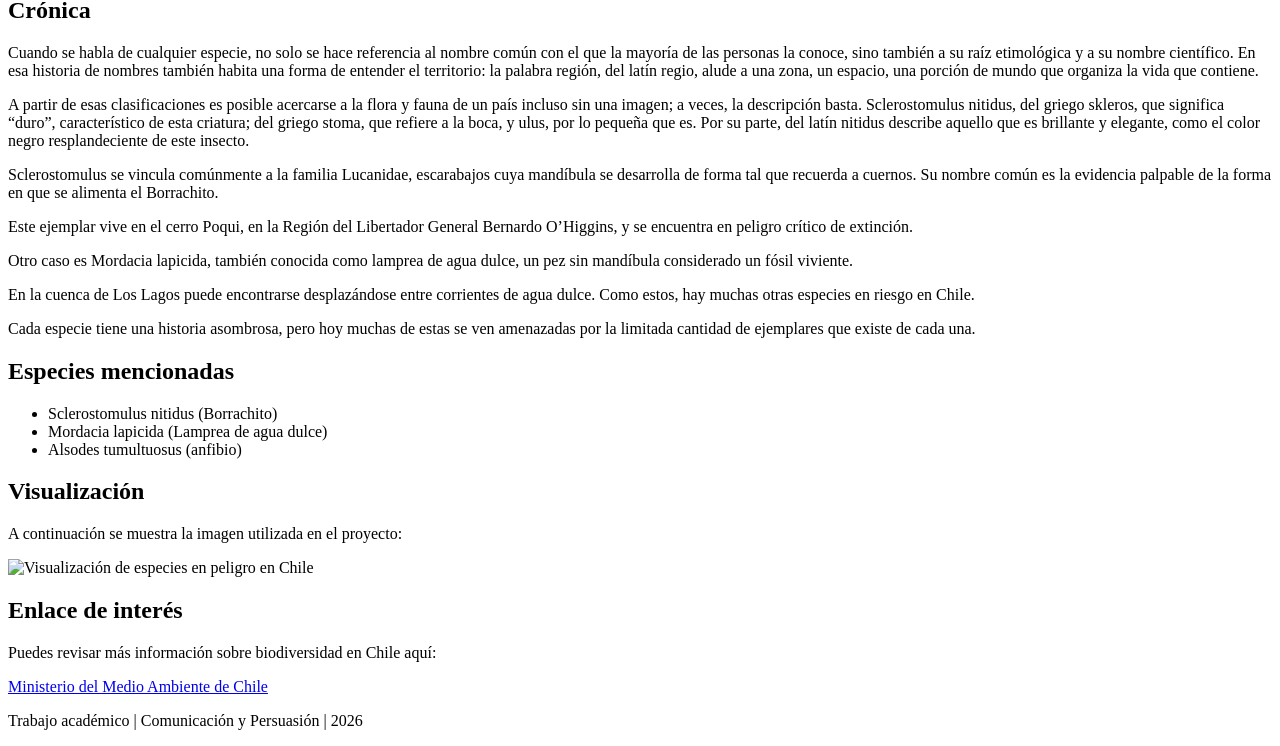
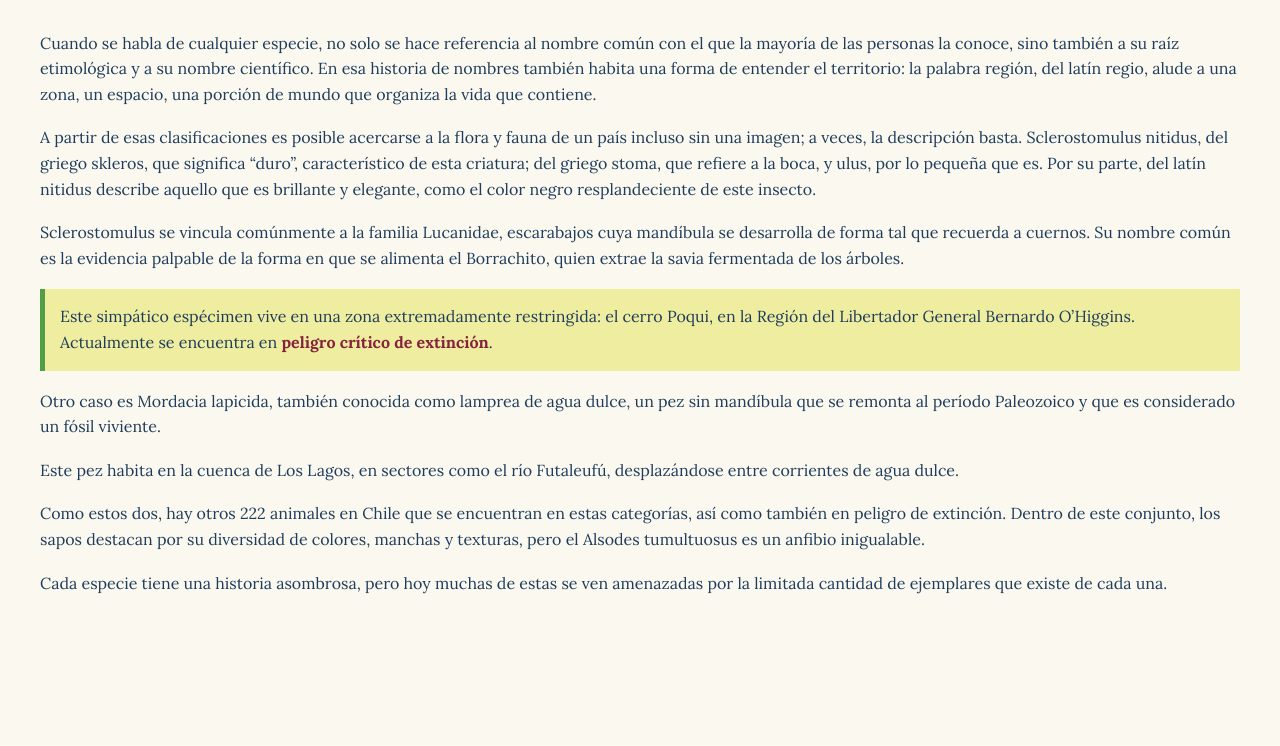
Before and after one commit to martinafinkenberger/paginaweb, a plain HTML site: page docs/index.html in a window 1280 px wide. Shown: the part 121-867 px from the top of the page. After the commit the page ends 800 px from the top, so only its background shows below. Drawn offline with Linux system fonts and the light colour scheme; a web font is replaced by a local one.

Commit message:
Update index.html

```diff
--- a/docs/index.html
+++ b/docs/index.html
@@ -2,22 +2,72 @@
 <html lang="es">
 <head>
     <meta charset="UTF-8">
-    <meta name="author" content="Tu nombre aquí">
-    <meta name="description" content="Pieza narrativa sobre especies en peligro en Chile">
-    <meta name="viewport" content="width=device-width, initial-scale=1.0">
+    <meta name="author" content="Tu nombre">
+    <meta name="description" content="Crónica Regio: especies en peligro en Chile">
+
     <title>Regio: especies en peligro en Chile</title>
+
+    <!-- Tipografías -->
+    <link href="https://fonts.googleapis.com/css2?family=Capriola&family=Lora:wght@400;700&display=swap" rel="stylesheet">
+
+    <style>
+        :root{
+            --marron: #91532B;
+            --verde: #529E47;
+            --verde-petroleo: #187670;
+            --azul-oscuro: #1F3D5B;
+            --burdeo: #86223E;
+            --celeste: #0695D1;
+            --amarillo: #EFEDA0;
+            --crema: #FBF8F0;
+        }
+
+        body{
+            margin: 0;
+            padding: 40px;
+            background: var(--crema);
+            font-family: "Lora", serif;
+            color: var(--azul-oscuro);
+            line-height: 1.6;
+        }
+
+        h1{
+            font-family: "Capriola", sans-serif;
+            color: var(--marron);
+            font-size: 36px;
+            margin-bottom: 30px;
+        }
+
+        h2{
+            font-family: "Capriola", sans-serif;
+            color: var(--verde-petroleo);
+            margin-top: 30px;
+        }
+
+        p{
+            margin-bottom: 18px;
+        }
+
+        a{
+            color: var(--celeste);
+        }
+
+        .destacado{
+            background: var(--amarillo);
+            padding: 15px;
+            border-left: 5px solid var(--verde);
+        }
+
+        .alerta{
+            color: var(--burdeo);
+            font-weight: 700;
+        }
+    </style>
 </head>
 
 <body>
 
-    <header>
     <h1>Regio: especies en peligro en Chile</h1>
-        <p>Pieza narrativa individual | Webstory</p>
-    </header>
-
-    <div>
-
-        <h2>Crónica</h2>
 
     <p>
         Cuando se habla de cualquier especie, no solo se hace referencia al nombre común con el que la mayoría de las personas la conoce, sino también a su raíz etimológica y a su nombre científico. En esa historia de nombres también habita una forma de entender el territorio: la palabra región, del latín regio, alude a una zona, un espacio, una porción de mundo que organiza la vida que contiene.
@@ -28,54 +78,28 @@
     </p>
 
     <p>
-            Sclerostomulus se vincula comúnmente a la familia Lucanidae, escarabajos cuya mandíbula se desarrolla de forma tal que recuerda a cuernos. Su nombre común es la evidencia palpable de la forma en que se alimenta el Borrachito.
+        Sclerostomulus se vincula comúnmente a la familia Lucanidae, escarabajos cuya mandíbula se desarrolla de forma tal que recuerda a cuernos. Su nombre común es la evidencia palpable de la forma en que se alimenta el Borrachito, quien extrae la savia fermentada de los árboles.
+    </p>
+
+    <p class="destacado">
+        Este simpático espécimen vive en una zona extremadamente restringida: el cerro Poqui, en la Región del Libertador General Bernardo O’Higgins. Actualmente se encuentra en <span class="alerta">peligro crítico de extinción</span>.
     </p>
 
     <p>
-            Este ejemplar vive en el cerro Poqui, en la Región del Libertador General Bernardo O’Higgins, y se encuentra en peligro crítico de extinción.
+        Otro caso es Mordacia lapicida, también conocida como lamprea de agua dulce, un pez sin mandíbula que se remonta al período Paleozoico y que es considerado un fósil viviente.
     </p>
 
     <p>
-            Otro caso es Mordacia lapicida, también conocida como lamprea de agua dulce, un pez sin mandíbula considerado un fósil viviente.
+        Este pez habita en la cuenca de Los Lagos, en sectores como el río Futaleufú, desplazándose entre corrientes de agua dulce.
     </p>
 
     <p>
-            En la cuenca de Los Lagos puede encontrarse desplazándose entre corrientes de agua dulce. Como estos, hay muchas otras especies en riesgo en Chile.
+        Como estos dos, hay otros 222 animales en Chile que se encuentran en estas categorías, así como también en peligro de extinción. Dentro de este conjunto, los sapos destacan por su diversidad de colores, manchas y texturas, pero el Alsodes tumultuosus es un anfibio inigualable.
     </p>
 
     <p>
         Cada especie tiene una historia asombrosa, pero hoy muchas de estas se ven amenazadas por la limitada cantidad de ejemplares que existe de cada una.
     </p>
 
-        <h2>Especies mencionadas</h2>
-
-        <ul>
-            <li>Sclerostomulus nitidus (Borrachito)</li>
-            <li>Mordacia lapicida (Lamprea de agua dulce)</li>
-            <li>Alsodes tumultuosus (anfibio)</li>
-        </ul>
-
-        <h2>Visualización</h2>
-
-        <p>A continuación se muestra la imagen utilizada en el proyecto:</p>
-
-        <img src="imagenes/tu-imagen.jpg" alt="Visualización de especies en peligro en Chile" width="600">
-
-        <h2>Enlace de interés</h2>
-
-        <p>
-            Puedes revisar más información sobre biodiversidad en Chile aquí:
-        </p>
-
-        <a href="https://www.mma.gob.cl" target="_blank">
-            Ministerio del Medio Ambiente de Chile
-        </a>
-
-    </div>
-
-    <footer>
-        <p>Trabajo académico | Comunicación y Persuasión | 2026</p>
-    </footer>
-
 </body>
 </html>
```
Lines whose indentation alone changed are shown as unchanged.
